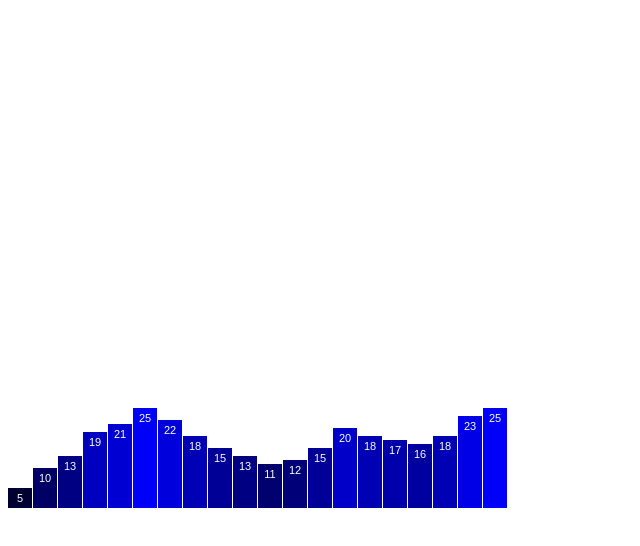
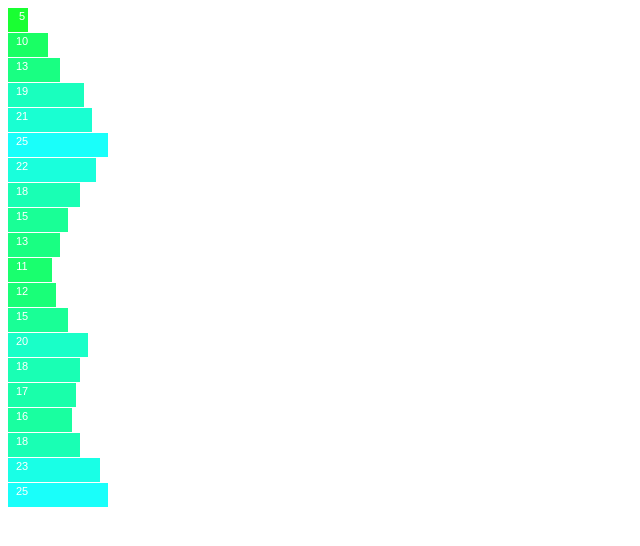
Before and after one commit to jmc2432/jmc2432.github.io, a plain HTML site: page fall2020_data_visualization-master/chapter_06/21_z_EXERCISE.html in a window 1280 px wide. Shown: the whole page, without its empty margins (0-640 px from the left). Drawn offline with Linux system fonts and the light colour scheme.

Commit message:
Add files via upload

```diff
--- a/fall2020_data_visualization-master/chapter_06/21_z_EXERCISE.html
+++ b/fall2020_data_visualization-master/chapter_06/21_z_EXERCISE.html
@@ -25,7 +25,7 @@
 			//Create SVG element
 			var svg = d3.select("body")
 						.append("svg")
-						.attr("width", w)
+						.attr("width", h)
 						.attr("height", h);
 
 			svg.selectAll("rect")
@@ -34,18 +34,18 @@
 			   .append("rect")
                 //HINT: start by switching the x and y values with eachother, and the width and height values with eachother.
                         //then adjust the x values such that each rectangle aligns on the left.
-			   .attr("x", function(d, i) {
+			   .attr("y", function(d, i) {
 			   		return i * (w / dataset.length);
 			   })
-			   .attr("y", function(d) {
-			   		return h - (d * 4);
+			   .attr("x", function(d) {
+			   		return 0;
 			   })
-			   .attr("width", w / dataset.length - barPadding)
-			   .attr("height", function(d) {
+			   .attr("height", w / dataset.length - barPadding)
+			   .attr("width", function(d) {
 			   		return d * 4;
 			   })
 			   .attr("fill", function(d) {
-					return "rgb(0, 0, " + Math.round(d * 10) + ")";
+					return "rgb(25, 280, " + Math.round(d * 10) + ")";
 			   });
 
 
@@ -58,11 +58,11 @@
 			   		return d;
 			   })
 			   .attr("text-anchor", "middle")
-			   .attr("x", function(d, i) {
-			   		return i * (w / dataset.length) + (w / dataset.length - barPadding) / 2;
+			   .attr("y", function(d, i) {
+			   		return i * (h / dataset.length) + (h / dataset.length - barPadding) / 2;
 			   })
-			   .attr("y", function(d) {
-			   		return h - (d * 4) + 14;
+			   .attr("x", function(d) {
+			   		return 14;
 			   })
 			   .attr("font-family", "sans-serif")
 			   .attr("font-size", "11px")
```
